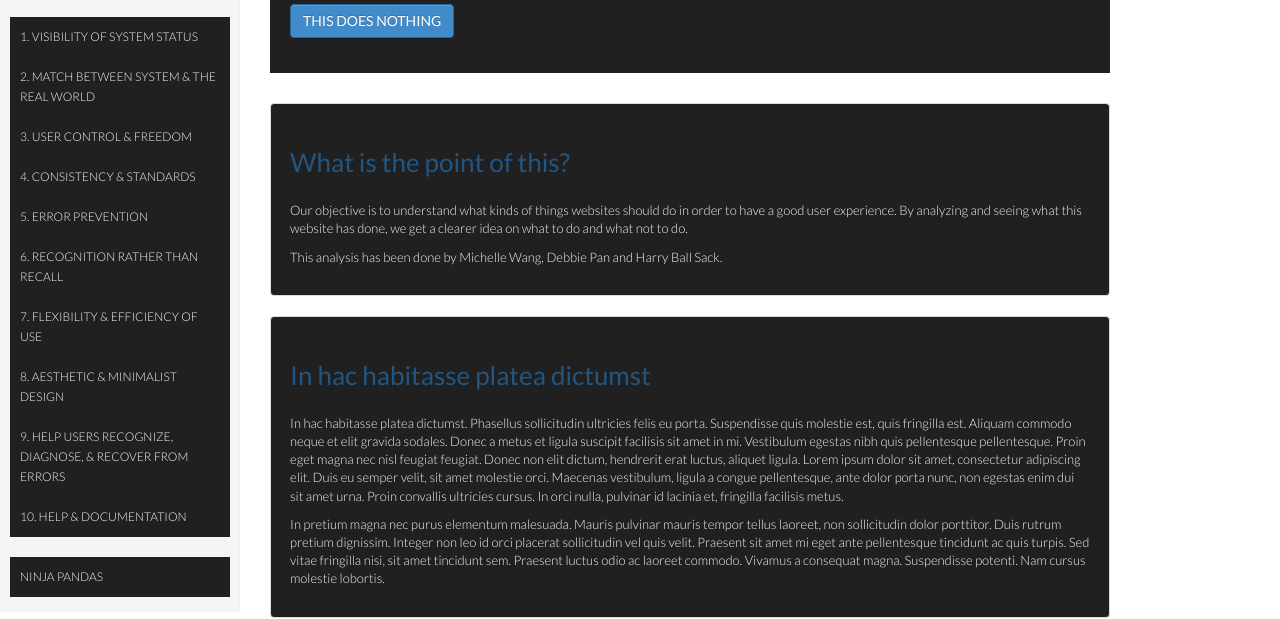
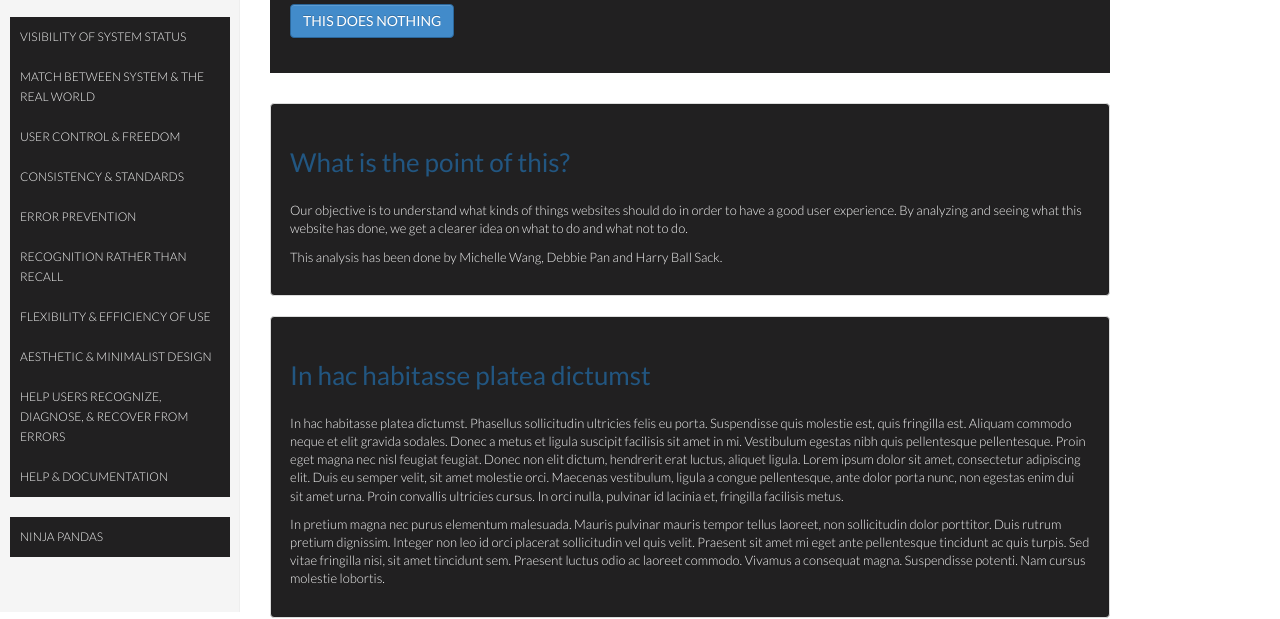
Before and after one commit to itsdebbiee/187UsabilityEval, a plain HTML site: page Website/index.html in a window 1280 px wide. Shown: the part 188-807 px from the top of the page. Drawn offline with nearby package versions, Linux system fonts and the light colour scheme; files whose address does not match are found by name.

Commit message:
took out numbers

```diff
--- a/Website/index.html
+++ b/Website/index.html
@@ -70,16 +70,16 @@
 
       </ul>
       <ul class="nav nav-sidebar">
-        <li><a href="heuristic1.html">1. Visibility of system status</a></li>
-        <li><a href="#">2. Match between system & the real world</a></li>
-        <li><a href="#">3. User Control & Freedom</a></li>
-        <li><a href="">4. Consistency & Standards</a></li>
-        <li><a href="">5. Error Prevention</a></li>
-        <li><a href="">6. Recognition rather than recall</a></li>
-        <li><a href="">7. Flexibility & efficiency of use</a></li>
-        <li><a href="">8. Aesthetic & Minimalist Design</a></li>
-        <li><a href="">9. Help users recognize, diagnose, & recover from errors</a></li>
-        <li><a href="">10. Help & documentation</a></li>
+        <li><a href="heuristic1.html">Visibility of system status</a></li>
+        <li><a href="#">Match between system & the real world</a></li>
+        <li><a href="#">User Control & Freedom</a></li>
+        <li><a href="">Consistency & Standards</a></li>
+        <li><a href="">Error Prevention</a></li>
+        <li><a href="">Recognition rather than recall</a></li>
+        <li><a href="">Flexibility & efficiency of use</a></li>
+        <li><a href="">Aesthetic & Minimalist Design</a></li>
+        <li><a href="">Help users recognize, diagnose, & recover from errors</a></li>
+        <li><a href="">Help & documentation</a></li>
       </ul>
       <ul class="nav nav-sidebar">
         <li><a href="">Ninja Pandas</a></li>
```
